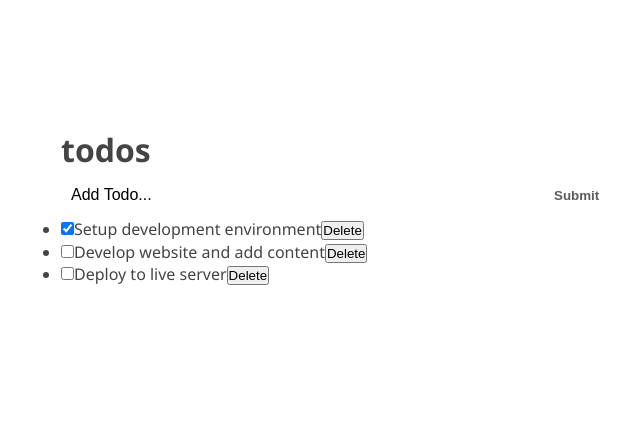
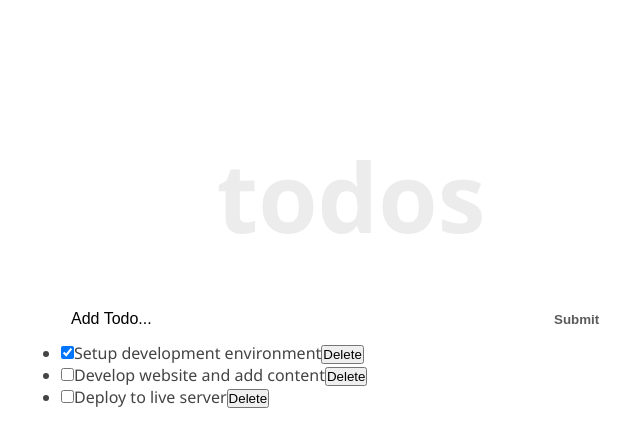
Before and after one commit to KanzaTahreem/React-Todo, a React (Create React App) app: page / in a window 1280 px wide. Shown: the top 446 px of the page, without its empty margins (289-929 px from the left). Built offline with nearby package versions, Linux system fonts and the light colour scheme.

Commit message:
Add styles using inline styling

```diff
--- a/src/components/Header.js
+++ b/src/components/Header.js
@@ -1,9 +1,27 @@
 import React from 'react';
 
-const Header = () => (
-  <header>
-    <h1> todos </h1>
-  </header>
-);
+const Header = () => {
+  const headerStyle = {
+    padding: '20px 0',
+    lineHeight: '1.5em',
+  };
+
+  return (
+    <header style={headerStyle}>
+      <h1 style={{
+        fontSize: '6rem',
+        fontWeight: '600',
+        marginBottom: '2rem',
+        lineHeight: '1em',
+        color: '#ececec',
+        textTransform: 'lowercase',
+        textAlign: 'center',
+      }}
+      >
+        todos
+      </h1>
+    </header>
+  );
+};
 
 export default Header;
```
